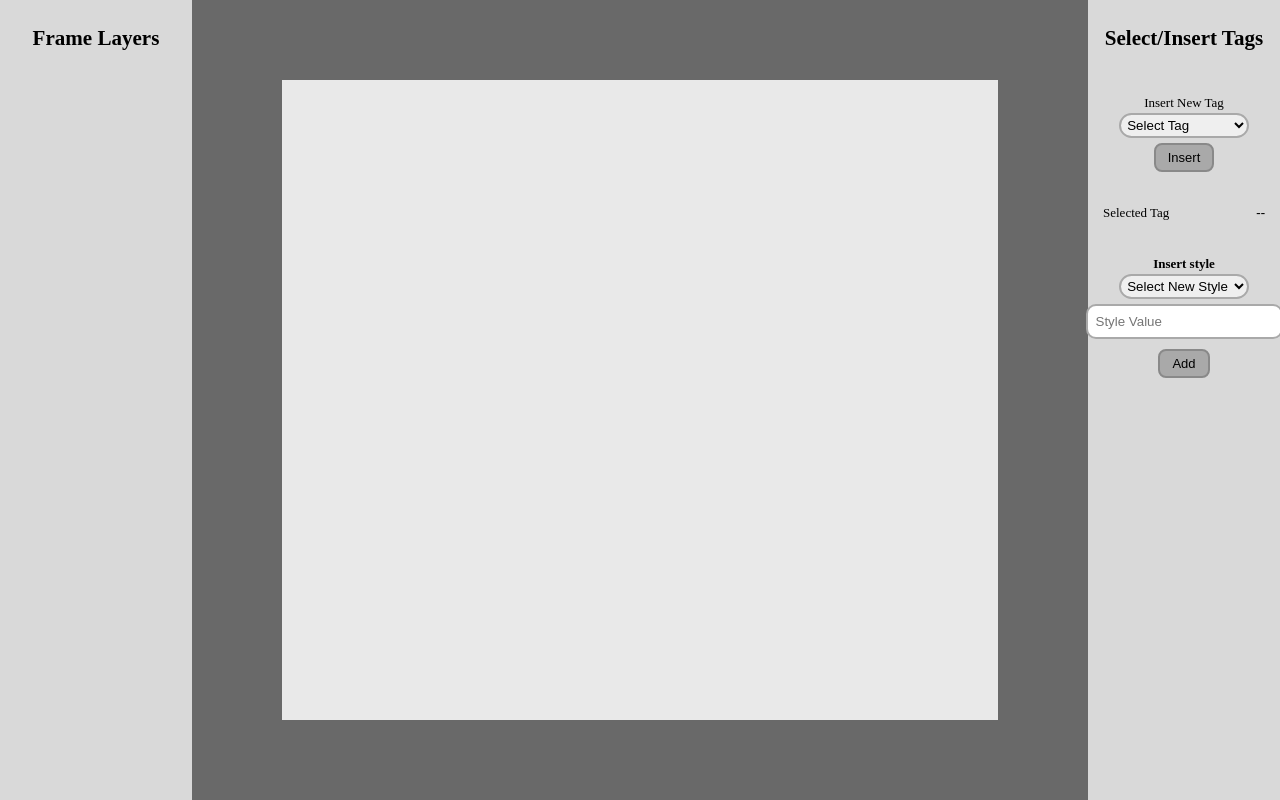
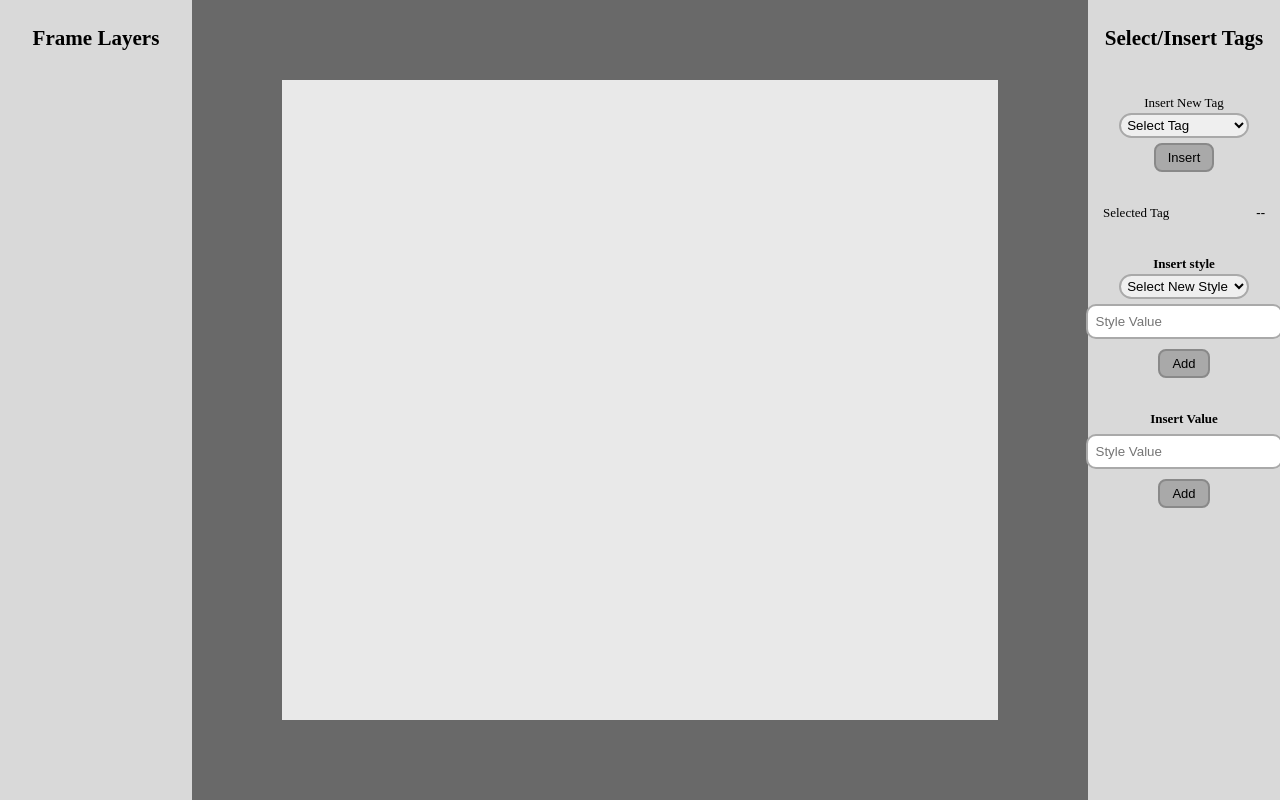
Before and after one commit to himanshuvarandani/UICreator, a React (Vite) app: page / in a window 1280 px wide. Built offline with nearby package versions, Linux system fonts and the light colour scheme.

Commit message:
feat: Able to add values to tags

```diff
--- a/src/pages/Home/Home.tsx
+++ b/src/pages/Home/Home.tsx
@@ -35,6 +35,7 @@ const Home = () => {
     tagId: "",
     parentTagId: "",
   })
+  const [value, setValue] = useState<string>("")
 
   useEffect(() => {
     setAllTags({
@@ -180,6 +181,34 @@ const Home = () => {
             Add
           </button>
         </div>
+        <div className="rightPanelDiv3">
+          <h3 className="rightPanelLabel">Insert Value</h3>
+          <input
+            className="rightPanelInput"
+            placeholder="Style Value"
+            value={value}
+            onChange={(e) => setValue(e.target.value)}
+          />
+          <button
+            className="rightPanelButton"
+            onClick={() => {
+              if (!selectedElement.tagId) return
+              if (!value) return
+
+              setFrameElementProps((prevProps) => {
+                return {
+                  ...prevProps,
+                  [selectedElement.tagId]: {
+                    ...prevProps[selectedElement.tagId],
+                    value,
+                  },
+                }
+              })
+            }}
+          >
+            Add
+          </button>
+        </div>
       </div>
     </div>
   )
```
